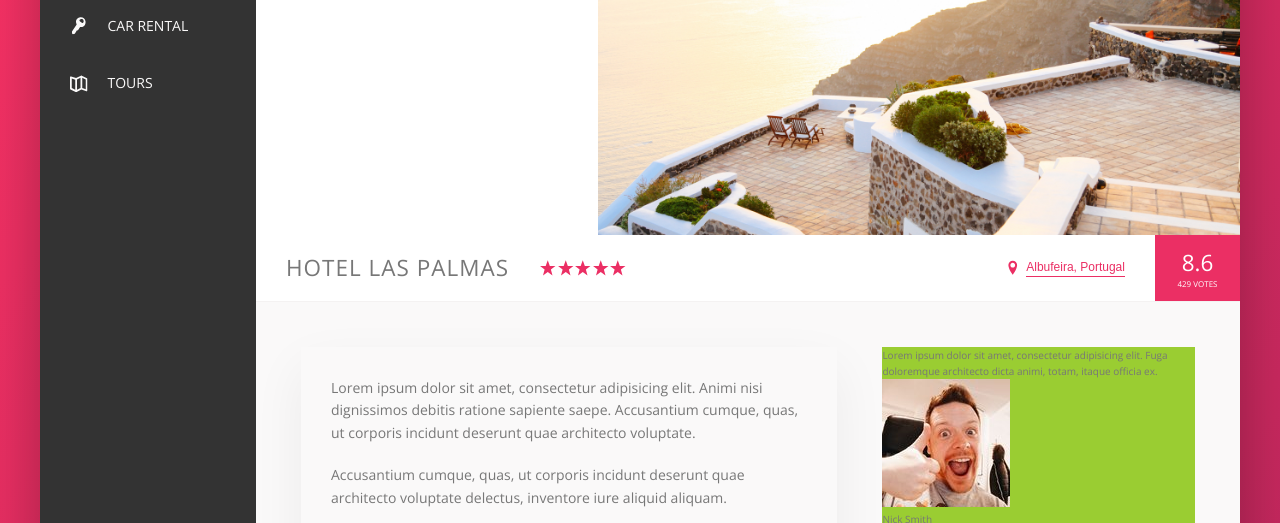
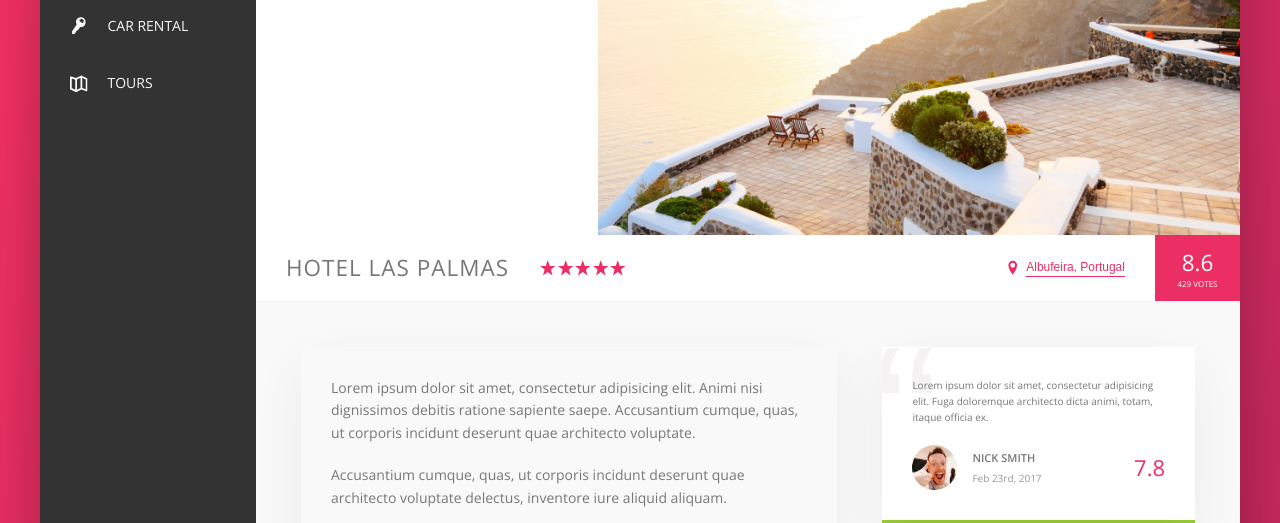
Before and after one commit to SebastianLF/trillo, a website: page index.html in a window 1280 px wide. Shown: the part 300-823 px from the top of the page. Drawn offline with nearby package versions, Linux system fonts and the light colour scheme; files that its build step writes are made by us from their sources.

Commit message:
add review css

```diff
--- a/sass/_components.scss
+++ b/sass/_components.scss
@@ -15,6 +15,12 @@
     display: flex;
     align-items: center;
     justify-content: center;
+
+    @media only screen and (max-width: $bp-smallest) {
+        order: 1;
+        flex: 0 0 100%;
+        background-color: var(--color-grey-light-2);
+    }
 
     &__input {
         // input element does not inherit the font family of the global document.
@@ -132,11 +138,23 @@
     list-style: none;
     margin-top: 3.5rem;
 
+    @media only screen and (max-width: $bp-medium){
+        display: flex;
+        margin: 0;
+    }
+
     &__item {
         position: relative;
 
         &:not(:last-child) {
             margin-bottom: .5rem;
+        }
+
+        @media only screen and (max-width: $bp-medium){
+            flex: 1;
+            &:not(:last-child) {
+                margin-bottom: 0;
+            }
         }
     }
 
@@ -178,6 +196,16 @@
         // z-index only works if we have a specified position.
         z-index: 10;
         position: relative;
+
+        @media only screen and (max-width: $bp-medium){
+            justify-content: center;
+            padding: 2rem;
+        }
+
+        @media only screen and (max-width: $bp-small){
+            flex-direction: column;
+            padding: 1.5rem .5rem;
+        }
     }
 
     &__icon {
@@ -186,6 +214,13 @@
         margin: 0 2rem 0 0;
         // current color of element or parent.
         fill: currentColor;
+
+        @media only screen and (max-width: $bp-small){
+            margin-right: 0;
+            margin-bottom: .7rem;
+            width: 1.5rem;
+            height: 1.5rem;
+        }
     }
 }
 
@@ -197,6 +232,10 @@
     color: var(--color-grey-light-4);
     text-align: center;
     padding: 2.5rem;
+
+    @media only screen and (max-width: $bp-medium){
+        display: none;
+    }
 }
 
 /////////////////////////////////////
@@ -226,6 +265,11 @@
         text-transform: uppercase;
         letter-spacing: 1px;
         padding: 1.5rem 3rem;
+
+        @media only screen and (max-width: $bp-small){
+            font-size: 1.8rem;
+            padding: 1.25rem 2rem;
+        }
     }
 
     &__stars {
@@ -260,18 +304,30 @@
         display: flex;
         justify-content: center;
         align-items: center;
-        flex-direction: column
+        flex-direction: column;
+
+        @media only screen and (max-width: $bp-small){
+            padding: 0 1.5rem;
+        }
     }
 
     &__rating-average {
         font-size: 2.25rem;
         font-weight: 300;
         margin-bottom: -3px;
+
+        @media only screen and (max-width: $bp-small){
+            font-size: 1.8rem;
+        }
     }
 
     &__rating-count {
         font-size: .8rem;
         text-transform: uppercase;
+
+        @media only screen and (max-width: $bp-small){
+            font-size: .5rem;
+        }
     }
 }
 
@@ -356,7 +412,7 @@
     }
 
     &__friends {
-
+        display: flex;
     }
 
     &__photo {
@@ -367,7 +423,77 @@
         border: 3px solid white;
 
         &:not(:last-child) {
-            margin-right: -1.5rem;
+            margin-right: -2rem;
         }
     }
 }
+
+/////////////////////////////////////
+// REVIEWS
+.review {
+    background-color: #fff;
+    box-shadow: var(--shadow-light);
+    padding: 3rem;
+    margin-bottom: 3.5rem;
+    position: relative;
+    overflow: hidden;
+
+    @media only screen and (max-width: $bp-medium){
+        padding: 2rem;
+    }
+
+    @media only screen and (max-width: $bp-small){
+        margin-right: 0;
+    }
+
+    &__text {
+        margin: 0 0 2rem 0;
+        z-index: 10;
+        position: relative;
+    }
+
+    &__user {
+        display: flex;
+        align-items: center;
+    }
+
+    &__photo {
+        height: 4.5rem;
+        width: 4.5rem;
+        border-radius: 50%;
+        margin: 0 1.5rem 0 0;
+    }
+
+    &__user-box {
+        margin: 0 auto 0 0;
+    }
+
+    &__user-name {
+        font-size: 1.1rem;
+        text-transform: uppercase;
+        font-weight: 600;
+        margin: 0 0 .4rem 0;
+    }
+
+    &__user-date {
+        font-size: 1rem;
+        color: var(--color-grey-dark-3);
+    }
+
+    &__rating {
+        color: var(--color-primary);
+        font-size: 2.2rem;
+        font-weight: 300;
+    }
+
+    &::before {
+        content: "\201C";
+        position: absolute;
+        top: -3.05rem;
+        left: -1rem;
+        line-height: 1;
+        font-size: 20rem;
+        color: var(--color-grey-light-2);
+        font-family: sans-serif;
+    }
+}
```
